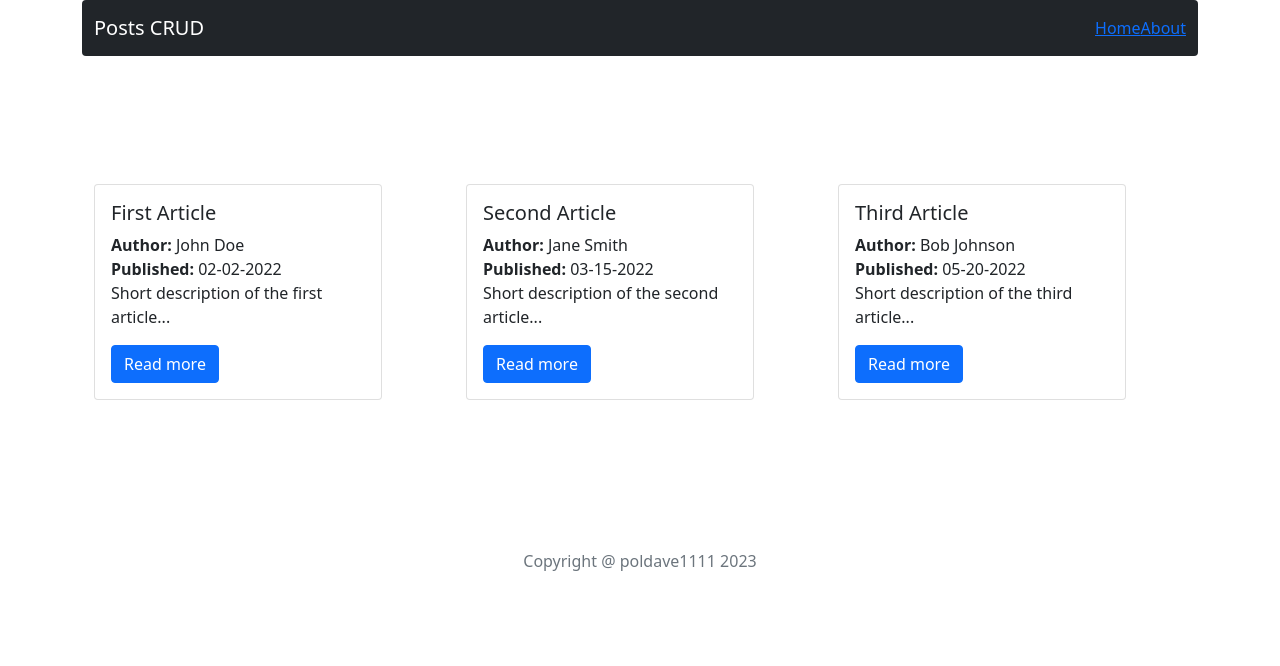
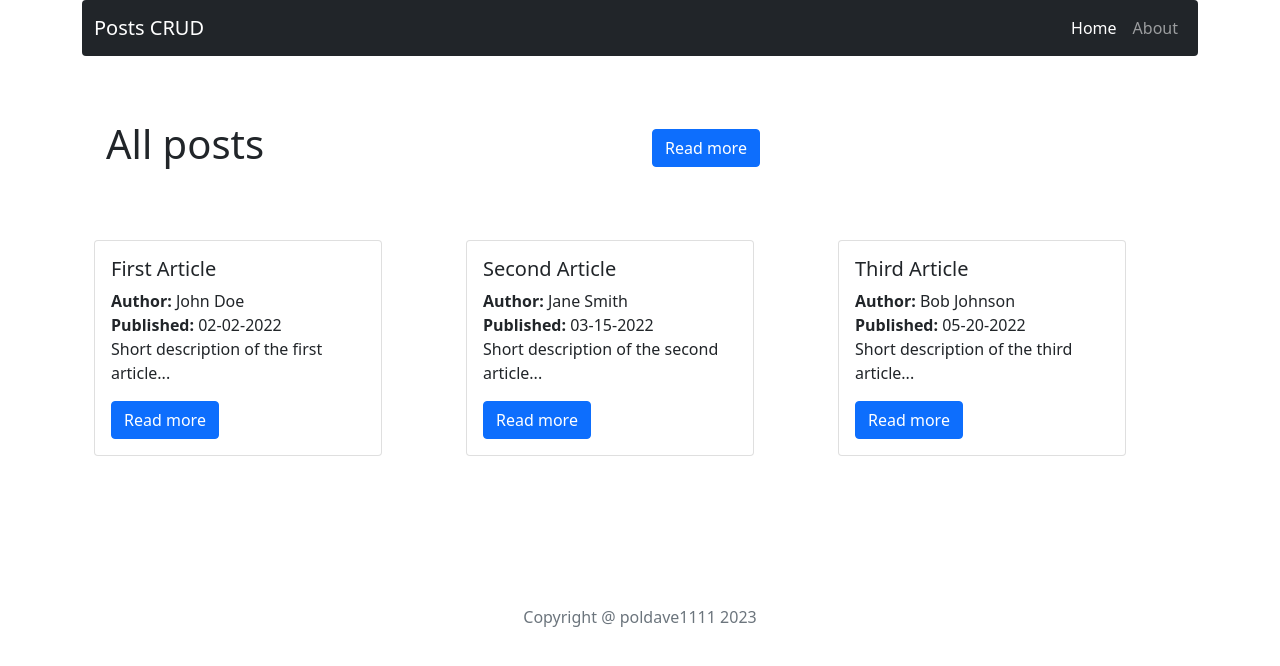
Before and after one commit to poldave111/crud-posts, a React (Create React App) app: page / in a window 1280 px wide. Shown: the top 666 px of the page. Built offline with nearby package versions, Linux system fonts and the light colour scheme.

Commit message:
Add postId routing

```diff
--- a/src/App.js
+++ b/src/App.js
@@ -18,7 +18,7 @@ function App() {
           <Route path="/" element={<Posts />} />
           <Route path="/post/:id" element={<Post />} />
           <Route path="/post/add" element={<PostAdd />} />
-          <Route path="/post/edit:id" element={<PostEdit />} />
+          <Route path="/post/edit/:id" element={<PostEdit />} />
           <Route path="/post/about" element={<About />} />
           <Route path="*" element={<NotFound />} />
         </Routes>
--- a/src/components/pages/About/About.js
+++ b/src/components/pages/About/About.js
@@ -1,6 +1,4 @@
 import React from 'react';
-
-import { useSelector } from "react-redux";
 
 const About = props => {
 
--- a/src/components/pages/Post/Post.js
+++ b/src/components/pages/Post/Post.js
@@ -1,9 +1,13 @@
 import React from 'react';
-
+import { useParams, Navigate } from 'react-router';
 import { useSelector } from "react-redux";
+import { getPostById } from "../../../redux/postsRedux";
 
 const Post = props => {
+    const { id } = useParams();
+    const postData = useSelector(state => getPostById(state, id)); // musi nazywać się tak samo jak w route w App.js, czyli tutaj po prostu - id
 
+    if(!postData) return <Navigate to="/" />
     return (
         <h1>Post</h1>
     );
--- a/src/components/pages/Posts/Posts.js
+++ b/src/components/pages/Posts/Posts.js
@@ -1,21 +1,40 @@
 import React from 'react';
-import { Container, Row, Col } from 'react-bootstrap';
+import { Container, Row, Col, Nav, NavLink } from 'react-bootstrap';
 import { useSelector } from "react-redux";
 import SmallPost from '../SmallPost/SmallPost';
+import { Button } from 'react-bootstrap';
+import { Link } from 'react-router-dom';
 
 const Posts = props => {
     const posts = useSelector(state => state.posts);
     console.log('posts', posts);
     return (
+        <>
+            <Container>
+             <Row className="justify-content-between align-items-center mx-auto" style={{ paddingTop: '4rem'}}>
+                <Col>
+                    <h1>All posts</h1>
+                </Col>
+                <Col>
+                    <Link key={props.id} to="/post/add" >
+                        <Button variant="primary">Read more</Button>
+                    </Link>
+                    {/* <Nav.Link as={NavLink} to="/post/add"><Button variant="outline-dark">Add Post</Button></Nav.Link> */}
+                </Col>
+            </Row>
+        </Container>
         <Container>
-      <Row className="justify-content-center align-items-center" style={{ paddingTop: '8rem', paddingBottom: '8rem'}}>
-        {posts.map((post, index) => (
-          <Col xs={12} md={6} lg={4} key={index} className="mb-4 my-auto">
-            <SmallPost id={post.id} title={post.title} author={post.author} shortDescription={post.shortDescription} publishedDate={post.publishedDate} />
-          </Col>
-        ))}
-      </Row>
-    </Container>
+
+            <Row className="justify-content-center align-items-center" style={{ paddingTop: '4rem', paddingBottom: '8rem' }}>
+                {posts.map((post) => (
+                    <Col xs={12} md={6} lg={4} key={post.id} className="mb-4 my-auto">
+                        <SmallPost id={post.id} title={post.title} author={post.author} shortDescription={post.shortDescription} publishedDate={post.publishedDate} />
+                    </Col>
+                ))}
+            </Row>
+        </Container>
+        </>
+
 
     );
 }
--- a/src/components/pages/SmallPost/SmallPost.js
+++ b/src/components/pages/SmallPost/SmallPost.js
@@ -1,11 +1,13 @@
 import React from 'react';
 import Button from 'react-bootstrap/Button';
 import Card from 'react-bootstrap/Card';
+import { Link } from 'react-router-dom';
 
 
 const SmallPost = props => {
+    console.log('props.id', props.id);
+    return (
 
-    return (
         <>
             <Card style={{ width: '18rem' }}>
                 <Card.Body>
@@ -15,7 +17,10 @@ const SmallPost = props => {
                         <div><strong>Published: </strong>{props.publishedDate}</div>
                         <div>{props.shortDescription}</div>
                     </Card.Text>
-                    <Button variant="primary">Read more</Button>
+                    <Link key={props.id} to={`/post/${props.id}`} >
+                        <Button variant="primary">Read more</Button>
+                    </Link>
+                    {/* <Button variant="primary">Read more</Button> */}
                 </Card.Body>
             </Card>
         </>
--- a/src/components/views/NavBar/NavBar.js
+++ b/src/components/views/NavBar/NavBar.js
@@ -23,8 +23,8 @@ function NavBar() {
 
                     {/* Right Section - Home and About Links */}
                     <Nav className="ml-auto">
-                        <NavLink to="/" className={({ isActive }) => isActive ? styles.linkActive : undefined}>Home</NavLink>
-                        <NavLink to="/post/about" className={({ isActive }) => isActive ? styles.linkActive : undefined}>About</NavLink>
+                        <Nav.Link as={NavLink} to="/">Home</Nav.Link>
+                        <Nav.Link as={NavLink} to="/post/about">About</Nav.Link>
                     </Nav>
                 </Navbar.Collapse>
             </Container>
--- a/src/redux/postsRedux.js
+++ b/src/redux/postsRedux.js
@@ -1,5 +1,5 @@
 // selectors
-
+export const getPostById = ({ posts }, postId) => posts.find(post => post.id == postId);
 // actions
 const createActionName = actionName => `app/posts/${actionName}`;
 
```
